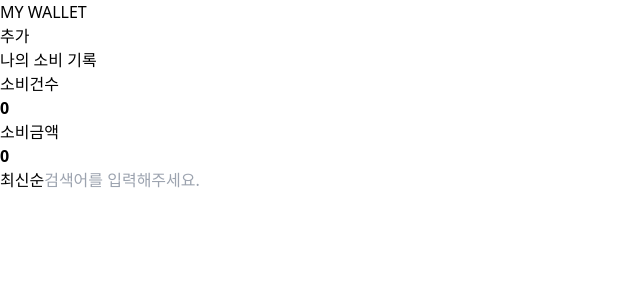
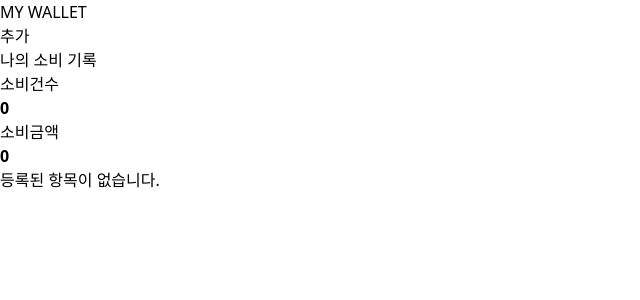
Before and after one commit to iamyuna/accountapp, a React (Vite) app: page / in a window 1280 px wide. Shown: the top 300 px of the page, without its empty margins (0-640 px from the left). Built offline with nearby package versions, Linux system fonts and the light colour scheme.

Commit message:
검색 기능 추가, 정렬 기능 추가

```diff
--- a/src/components/AccountSearch.jsx
+++ b/src/components/AccountSearch.jsx
@@ -1,6 +1,11 @@
-export default function AccountSearch(){
+export default function AccountSearch({keyword, setKeyword}){
 
     return(
-        <input type="text" placeholder="검색어를 입력해주세요."/>
+        <input
+            type="text"
+            placeholder="검색어를 입력해주세요."
+            value={keyword}
+            onChange={e => setKeyword(e.target.value)}
+        />
     );
 }
--- a/src/components/AccountSort.jsx
+++ b/src/components/AccountSort.jsx
@@ -1,6 +1,8 @@
-export default function AccountSort(){
+export default function AccountSort({sortList, toggleSort}){
 
     return(
-        <button>최신순</button>
+        <button onClick={toggleSort}>
+            {sortList === "newest" ? "최신순" : "오래된순"}
+        </button>
     );
 }
--- a/src/pages/AccountList.jsx
+++ b/src/pages/AccountList.jsx
@@ -1,3 +1,4 @@
+import { useMemo, useState } from "react";
 import AccountHeader from "../components/AccountHeader";
 import AccountItems from "../components/AccountItems";
 import AccountSearch from "../components/AccountSearch";
@@ -7,12 +8,37 @@ import { useAccountStore } from "../store/useAccountStore";
 export default function AccountList(){
     const accounts = useAccountStore(state => state.accounts);
 
+    const [keyword, setKeyword] = useState("");
+    const [sortList, setSortList] = useState("newest");
+
+    const filteredAccounts = useMemo(() => {
+        return accounts
+            .filter((item) =>
+                item.memo.toLowerCase().includes(keyword.toLowerCase())
+            )
+            .sort((a,b) => {
+                return sortList === "newest"
+                ? new Date(b.date) - new Date(a.date)
+                : new Date(a.date) - new Date(b.date)
+            });
+    }, [accounts, keyword, sortList]);
+
+    const toggleSort = () => {
+        setSortList(prev => prev === "newest" ? "oldest" : "newest");
+    };
+
     return(
         <div>
             <AccountHeader accounts={accounts}/>
-            <AccountSort/>
-            <AccountSearch/>
-            <AccountItems accounts={accounts}/>
+            {accounts.length === 0 ? (
+                <p>등록된 항목이 없습니다.</p>
+            ) : (
+                <div>
+                    <AccountSort sortList={sortList} toggleSort={toggleSort}/>
+                    <AccountSearch keyword={keyword} setKeyword={setKeyword}/>
+                    <AccountItems accounts={filteredAccounts}/>
+                </div>
+            )}
         </div>
     );
 }
```
